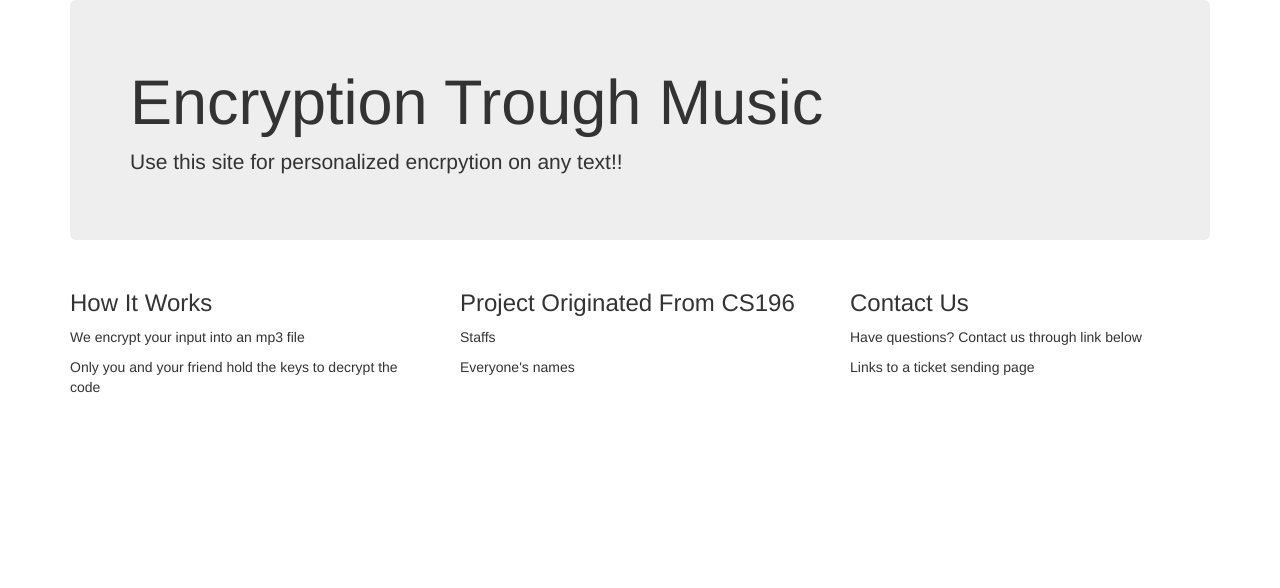
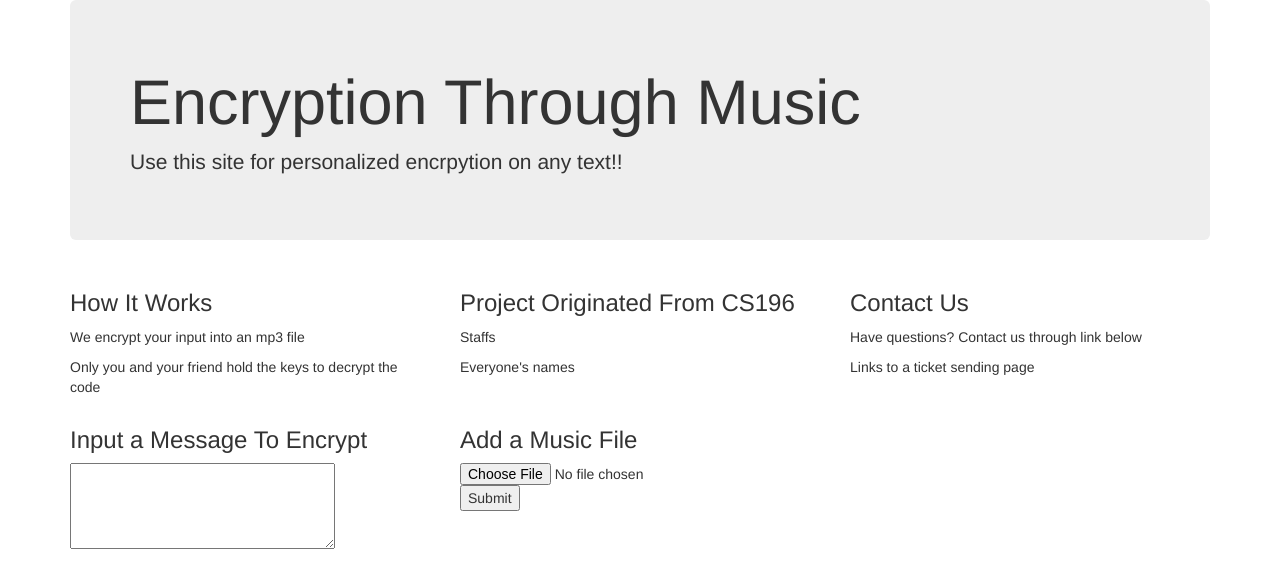
Before and after one commit to hearbetweenthelines/Server, a Flask app: page / in a window 1280 px wide. Shown: the top 588 px of the page. Run offline with Flask 2, Linux system fonts and the light colour scheme; some libraries are stand-ins or nearby versions.

Commit message:
HomePage.html functionality added

```diff
--- a/templates/HomePage.html
+++ b/templates/HomePage.html
@@ -11,7 +11,7 @@
 <body>
 <div class="container">
   <div class="jumbotron">
-    <h1>Encryption Trough Music</h1>
+    <h1>Encryption Through Music</h1>
     <p>Use this site for personalized encrpytion on any text!!</p>
   </div>
   <div class="row">
@@ -31,4 +31,17 @@
       <p>Links to a ticket sending page</p>
     </div>
   </div>
+  <div class = "row">
+    <div class="col-sm-4">
+      <h3>Input a Message To Encrypt</h3>
+      <textarea cols="30" rows="4" name="comment"></textarea>
+    </div>
+    <div class="col-sm-4">
+      <h3>Add a Music File</h3>
+      <input type="file">
+      <input type="submit" value="Submit">
+
+    </div>
+
+  </div>
 </div>
```
